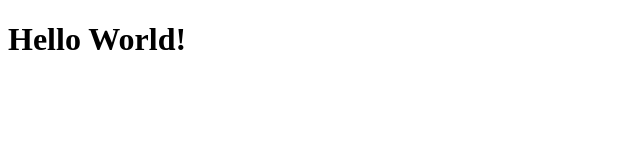
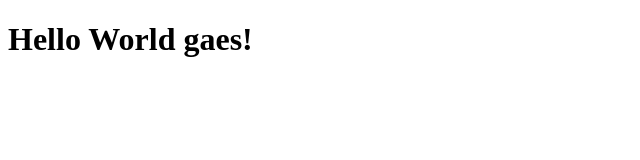
Before and after one commit to OMTELOEOM/RevoU_testing_1, a plain HTML site: page index.html in a window 1280 px wide. Shown: the whole page, without its empty margins (0-640 px from the left). Drawn offline with Linux system fonts and the light colour scheme.

Commit message:
update wording

```diff
--- a/index.html
+++ b/index.html
@@ -6,6 +6,6 @@
     <title>testinggg</title>
 </head>
 <body>
-    <h1>Hello World!</h1>
+    <h1>Hello World gaes!</h1>
 </body>
 </html>
```
